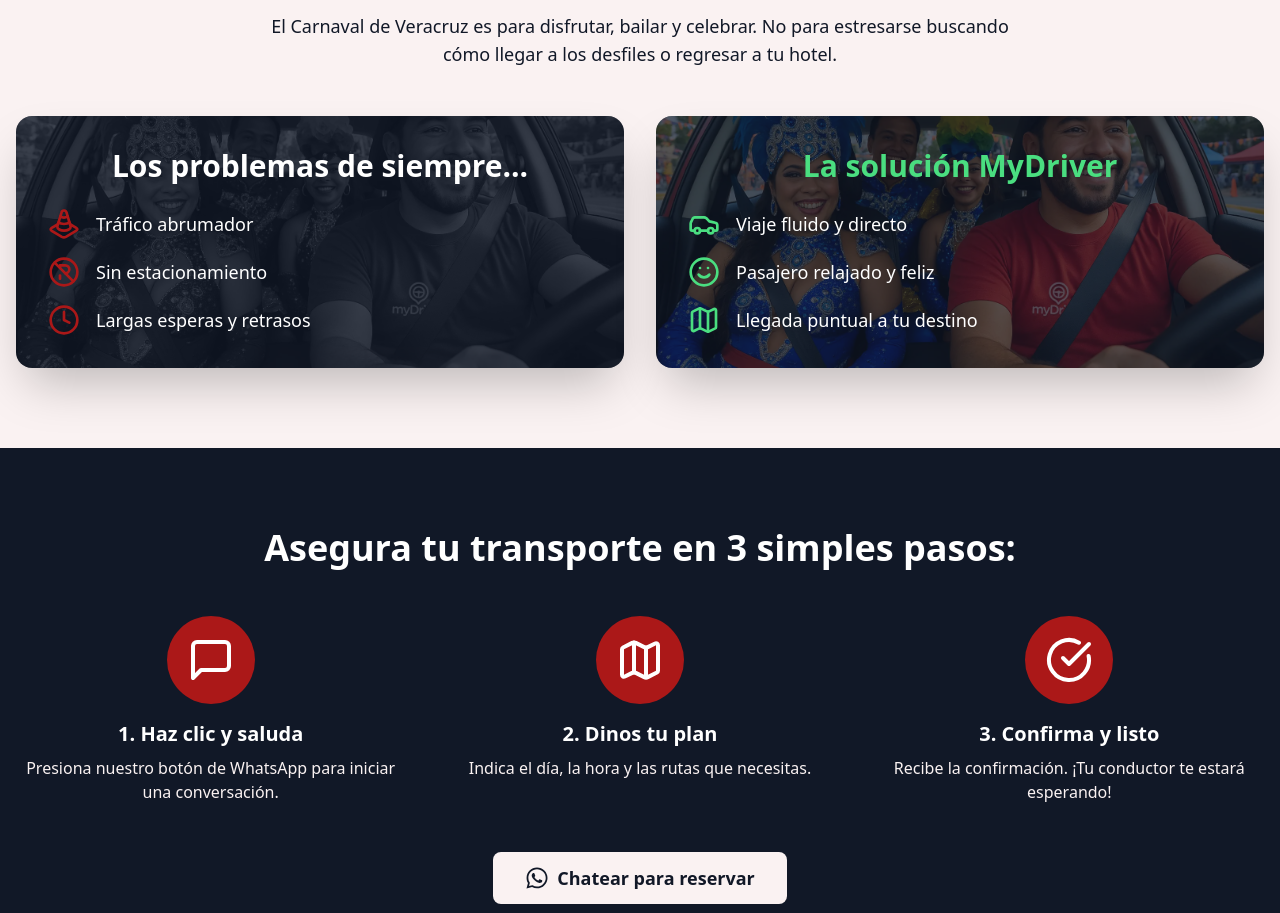
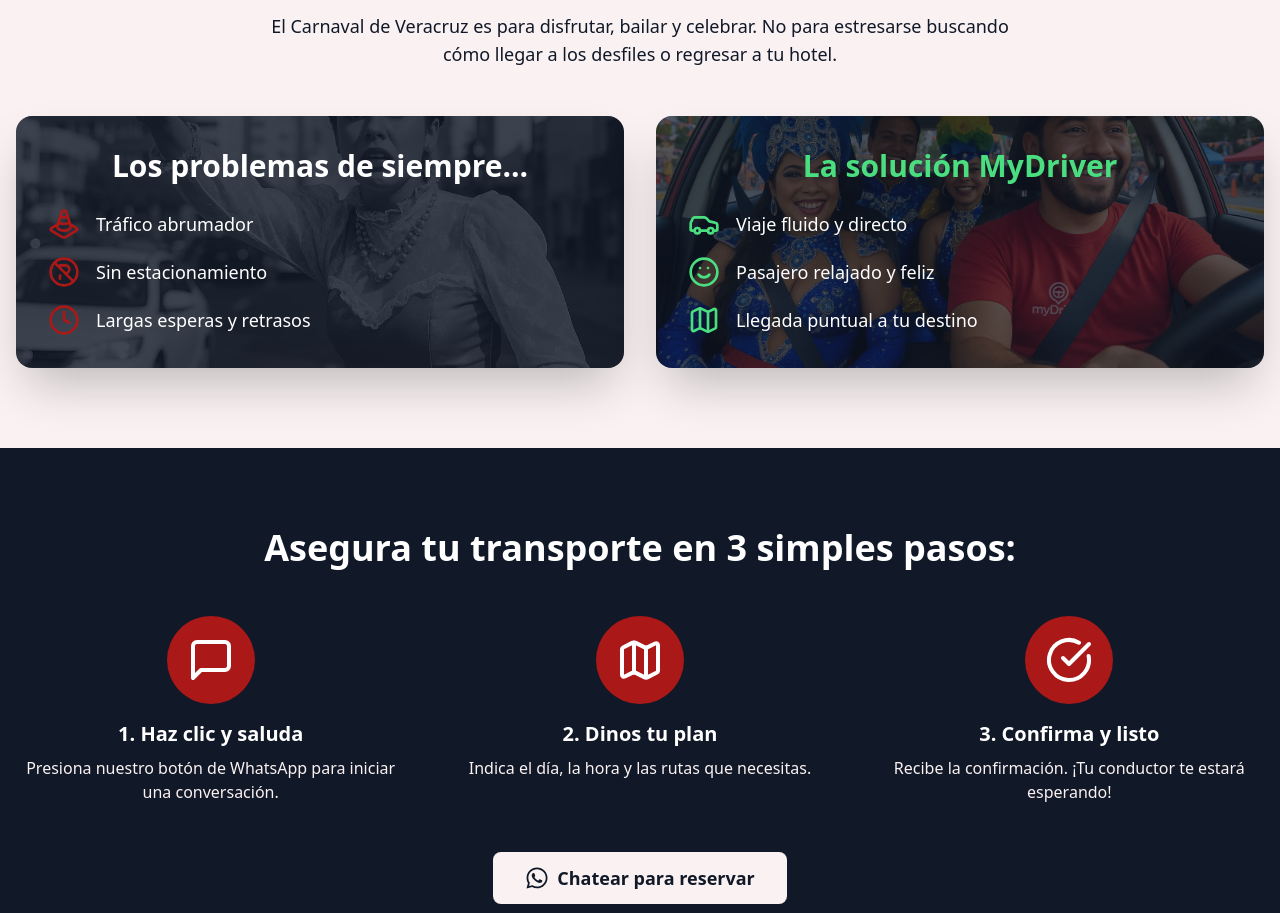
Before and after one commit to DavidHolguin/mydriver-experience, a React (Vite) app: page /carnaval-veracruz in a window 1280 px wide. Shown: the part 924-1837 px from the top of the page. Built offline with nearby package versions, Linux system fonts and the light colour scheme.

Commit message:
nueva pagina carnaval

```diff
--- a/src/pages/CarnavalVeracruz.tsx
+++ b/src/pages/CarnavalVeracruz.tsx
@@ -92,7 +92,7 @@ const CarnavalVeracruz = () => {
             <div className="grid grid-cols-1 lg:grid-cols-2 gap-8 items-stretch">
               {/* Problems Card */}
               <div className="relative rounded-2xl overflow-hidden p-8 flex flex-col justify-center text-white bg-gray-900 shadow-2xl">
-                <img src="/images/carnavalVeracurz.webp" className="absolute top-0 left-0 w-full h-full object-cover opacity-20 filter grayscale" alt="Carnaval con estrés" />
+                <img src="/images/apuros.webp" className="absolute top-0 left-0 w-full h-full object-cover opacity-20 filter grayscale" alt="Carnaval con estrés" />
                 <div className="relative z-10">
                   <h3 className="text-3xl font-bold mb-6 text-center">Los problemas de siempre...</h3>
                   <ul className="space-y-4 text-lg">
```
Also changed, not shown: public/images/ChatGPT-Image-22-jun-2025_-16_54_09.webp (added), public/images/apuros.webp (added).
